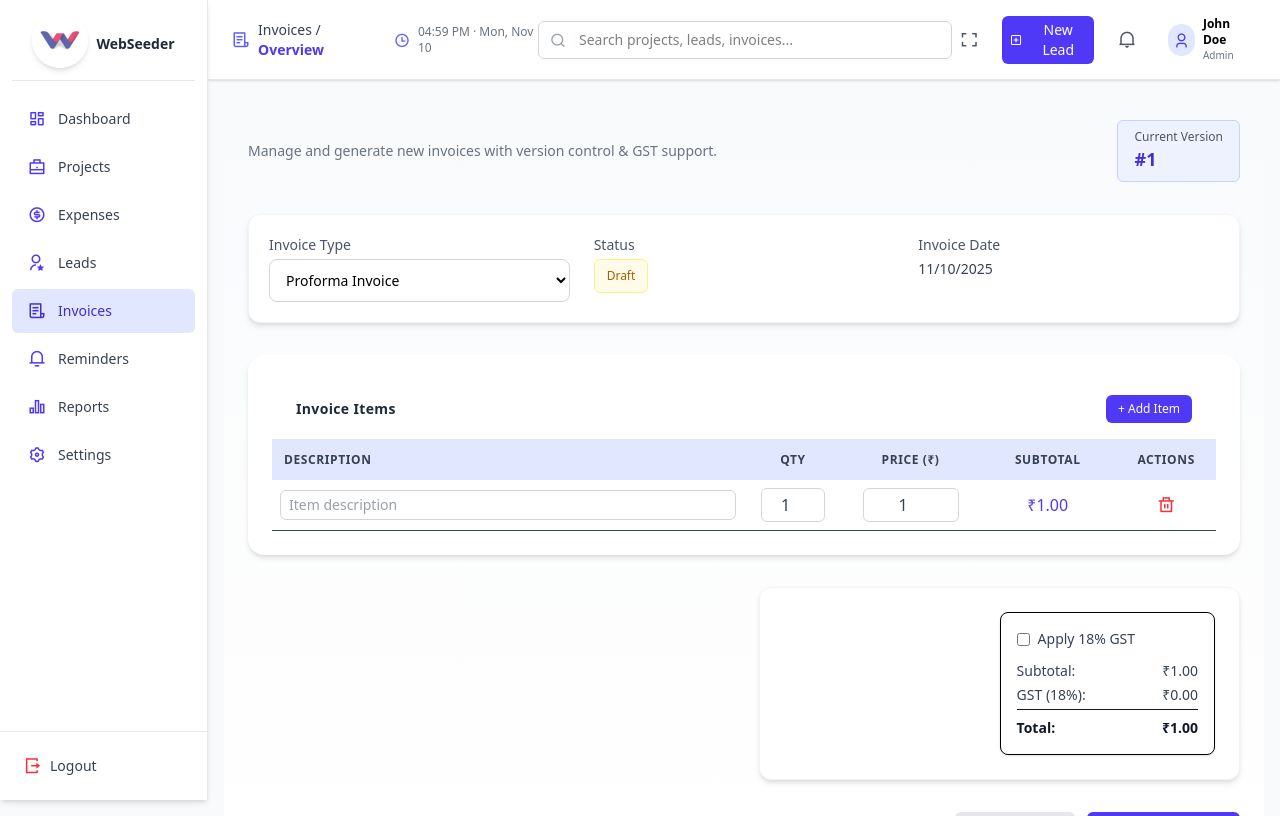
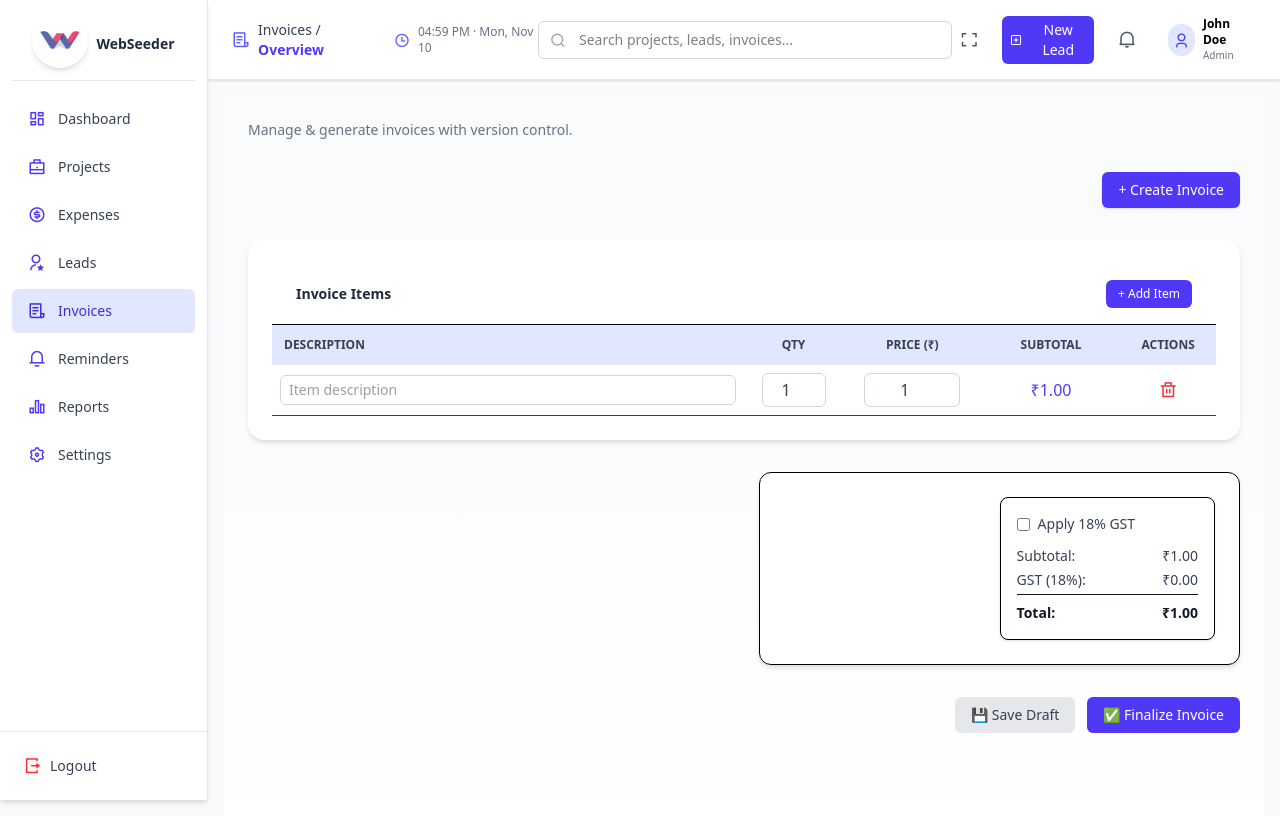
Before and after one commit to ganeshWebseeder/CRM-App, a React (Vite) app: page /invoices in a window 1280 px wide. Built offline with nearby package versions, Linux system fonts and the light colour scheme.

Commit message:
add changes in invoice section

```diff
--- a/src/Pages/InvoiceCreation.jsx
+++ b/src/Pages/InvoiceCreation.jsx
@@ -3,17 +3,23 @@ import InvoiceItemRow from "../components/invoices/InvoiceItemRow";
 import InvoiceSummary from "../components/invoices/InvoiceSummary";
 import InvoiceActions from "../components/invoices/InvoiceActions";
 import { motion } from "framer-motion";
+import { X } from "lucide-react";
 
 export default function InvoiceCreation() {
   const [invoice, setInvoice] = useState({
     type: "Proforma",
     items: [{ id: 1, description: "", qty: 1, price: 1 }],
     gstEnabled: false,
-    version: 1,
+
     status: "Draft",
+    number: "",
+    clientEmail: "",
+    amount: "",
   });
 
-  // 🧮 Calculations
+  const [showBasicForm, setShowBasicForm] = useState(false);
+
+  // Totals
   const subtotal = invoice.items.reduce(
     (sum, item) => sum + item.qty * item.price,
     0
@@ -21,7 +27,7 @@ export default function InvoiceCreation() {
   const gst = invoice.gstEnabled ? subtotal * 0.18 : 0;
   const total = subtotal + gst;
 
-  // ➕ Add Item
+  // Add Item
   const handleAddItem = () => {
     setInvoice({
       ...invoice,
@@ -32,7 +38,7 @@ export default function InvoiceCreation() {
     });
   };
 
-  // ✏️ Update Item
+  // Update item
   const handleUpdateItem = (id, field, value) => {
     setInvoice({
       ...invoice,
@@ -42,7 +48,7 @@ export default function InvoiceCreation() {
     });
   };
 
-  // ❌ Delete Item
+  // Delete item
   const handleDeleteItem = (id) => {
     setInvoice({
       ...invoice,
@@ -50,109 +56,176 @@ export default function InvoiceCreation() {
     });
   };
 
-  // 💾 Save Draft
+  // Save draft
   const handleSaveDraft = () => {
     localStorage.setItem("invoiceDraft", JSON.stringify(invoice));
-    alert("✅ Invoice draft saved successfully!");
+    alert("Invoice draft saved!");
   };
 
-  // ✅ Finalize Invoice
+  // Finalize
   const handleFinalize = () => {
     setInvoice((prev) => ({
       ...prev,
       status: "Finalized",
       version: prev.version + 1,
     }));
-    alert("🎉 Invoice finalized successfully!");
+    alert("Invoice finalized!");
   };
 
   return (
-    <div className="  p-6 space-y-8 bg-gradient-to-b from-gray-50 to-white min-h-screen">
-      {/* 🧾 Header Section */}
+    <div className="p-6 space-y-8 bg-gradient-to-b from-gray-50 to-white min-h-screen">
+
+      {/* HEADER */}
       <div className="flex justify-between items-center">
-        <div>
+        <p className="text-gray-500 text-sm">
+          Manage & generate invoices with version control.
+        </p>
 
-          <p className="text-gray-500 text-sm">
-            Manage and generate new invoices with version control & GST support.
-          </p>
-        </div>
-        <div className="bg-indigo-50 border border-indigo-200 px-4 py-2 rounded-md">
-          <p className="text-xs text-gray-600">Current Version</p>
-          <p className="text-lg font-semibold text-indigo-700">
-            #{invoice.version}
-          </p>
-        </div>
+
       </div>
 
-      {/* 💼 Invoice Meta Section */}
-      <div className="bg-white p-5 rounded-xl shadow-md border border-gray-100 grid grid-cols-1 md:grid-cols-3 gap-6">
-        {/* Type Selector */}
+      {/* 🔵 Create Invoice Button */}
+      <div className="flex justify-end">
+        <button
+          onClick={() => setShowBasicForm(true)}
+          className="bg-indigo-600 hover:bg-indigo-700 text-white px-4 py-2 rounded-md text-sm shadow"
+        >
+          + Create Invoice
+        </button>
+      </div>
+
+      {/* POPUP MODAL */}
+      {showBasicForm && (
+        <div className="fixed inset-0 bg-black/40 backdrop-blur-sm flex justify-center items-center z-50">
+          <motion.div
+            initial={{ scale: 0.85, opacity: 0 }}
+            animate={{ scale: 1, opacity: 1 }}
+            className="bg-white p-6 rounded-2xl shadow-xl max-w-2xl w-full relative"
+          >
+            {/* Close Button */}
+            <button
+              onClick={() => setShowBasicForm(false)}
+              className="absolute top-3 right-3 text-gray-500 hover:text-black"
+            >
+              <X size={20} />
+            </button>
+
+            <h2 className="text-lg font-semibold text-indigo-600 mb-4">
+              Invoice Basic Details
+            </h2>
+
+            <form
+              onSubmit={(e) => {
+                e.preventDefault();
+                setShowBasicForm(false);
+              }}
+              className="space-y-4"
+            >
+              <div className="grid grid-cols-1 md:grid-cols-2 gap-4">
+
+                {/* Number */}
                 <div>
-          <label className="block text-sm font-medium text-gray-600 mb-1">
-            Invoice Type
+                  <label className="block text-xs font-medium text-gray-600 mb-1">
+                    Invoice Number
                   </label>
-          <select
-            value={invoice.type}
-            onChange={(e) => setInvoice({ ...invoice, type: e.target.value })}
-            className="w-full border border-gray-300 rounded-lg px-3 py-2.5 text-sm focus:outline-none focus:ring-2 focus:ring-indigo-500"
-          >
-            <option value="Proforma">Proforma Invoice</option>
-            <option value="Tax">Tax Invoice</option>
-          </select>
+                  <input
+                    type="text"
+                    value={invoice.number}
+                    onChange={(e) =>
+                      setInvoice({ ...invoice, number: e.target.value })
+                    }
+                    placeholder="INV-001"
+                    className="w-full px-3 py-2 border border-gray-300 rounded-md text-sm"
+                  />
+                </div>
+
+                {/* Email */}
+                <div>
+                  <label className="block text-xs font-medium text-gray-600 mb-1">
+                    Client Email
+                  </label>
+                  <input
+                    type="email"
+                    value={invoice.clientEmail}
+                    onChange={(e) =>
+                      setInvoice({ ...invoice, clientEmail: e.target.value })
+                    }
+                    placeholder="client@example.com"
+                    className="w-full px-3 py-2 border border-gray-300 rounded-md text-sm"
+                  />
+                </div>
+
+                {/* Amount */}
+                <div>
+                  <label className="block text-xs font-medium text-gray-600 mb-1">
+                    Amount (₹)
+                  </label>
+                  <input
+                    type="number"
+                    value={invoice.amount}
+                    onChange={(e) =>
+                      setInvoice({ ...invoice, amount: e.target.value })
+                    }
+                    placeholder="Enter amount"
+                    className="w-full px-3 py-2 border border-gray-300 rounded-md text-sm"
+                  />
                 </div>
 
                 {/* Status */}
                 <div>
-          <label className="block text-sm font-medium text-gray-600 mb-1">
+                  <label className="block text-xs font-medium text-gray-600 mb-1">
                     Status
                   </label>
-          <span
-            className={`px-3 py-2 text-xs font-medium rounded-md inline-block text-center ${
-              invoice.status === "Finalized"
-                ? "bg-green-100 text-green-700 border border-green-200"
-                : "bg-yellow-50 text-yellow-700 border border-yellow-200"
-            }`}
+                  <select
+                    value={invoice.status}
+                    onChange={(e) =>
+                      setInvoice({ ...invoice, status: e.target.value })
+                    }
+                    className="w-full px-3 py-2 border border-gray-300 rounded-md text-sm"
                   >
-            {invoice.status}
-          </span>
-        </div>
-
-        {/* Version Info */}
-        <div>
-          <label className="block text-sm font-medium text-gray-600 mb-1">
-            Invoice Date
-          </label>
-          <p className="text-sm text-gray-700">
-            {new Date().toLocaleDateString()}
-          </p>
+                    <option value="Draft">Draft</option>
+                    <option value="Pending">Pending</option>
+                    <option value="Paid">Paid</option>
+                    <option value="Overdue">Overdue</option>
+                  </select>
                 </div>
               </div>
 
+              <div className="flex justify-end">
+                <button
+                  type="submit"
+                  className="bg-indigo-600 hover:bg-indigo-700 text-white px-4 py-2 rounded-md text-sm"
+                >
+                  Save Details
+                </button>
+              </div>
+            </form>
+          </motion.div>
+        </div>
+      )}
 
+      {/* ITEMS TABLE */}
       <motion.div
         initial={{ opacity: 0, x: 20 }}
         animate={{ opacity: 1, x: 0 }}
-  transition={{ duration: 0.4 }}
         className="bg-white rounded-2xl shadow-md p-6 overflow-x-auto"
       >
-  <div className="flex justify-between items-center px-6 py-4  border-b border-gray-200">
-    <h2 className="text-sm font-semibold text-gray-800 tracking-wide">
-      Invoice Items
-    </h2>
+        <div className="flex justify-between items-center px-6 py-4 border-b">
+          <h2 className="text-sm font-semibold text-gray-800">Invoice Items</h2>
 
-    {!invoice.status.includes("Finalized") && (
+          {invoice.status !== "Finalized" && (
             <button
               onClick={handleAddItem}
-        className="bg-indigo-600 hover:bg-indigo-700 text-white text-xs px-3 py-1.5 rounded-md transition"
+              className="bg-indigo-600 hover:bg-indigo-700 text-white text-xs px-3 py-1.5 rounded-md"
             >
               + Add Item
             </button>
           )}
         </div>
 
-  <table className="w-full  text-gray-700">
-    <thead className="bg-gray-100 text-gray-600 uppercase text-xs tracking-wider">
-      <tr className="bg-indigo-100 text-gray-700">
+        <table className="w-full text-gray-700">
+          <thead className="bg-indigo-100 text-gray-700 text-xs uppercase">
+            <tr>
               <th className="p-3 text-left">Description</th>
               <th className="p-3 text-center">Qty</th>
               <th className="p-3 text-center">Price (₹)</th>
@@ -176,12 +249,10 @@ export default function InvoiceCreation() {
         </table>
       </motion.div>
 
-
-
-      {/* 💰 Totals Section */}
+      {/* TOTALS */}
       <div className="flex flex-col md:flex-row justify-between gap-8">
         <div className="w-full md:w-1/2"></div>
-        <div className="w-full md:w-1/2 bg-white rounded-xl shadow-md border border-gray-100 p-6">
+        <div className="w-full md:w-1/2 bg-white rounded-xl shadow-md p-6 border">
           <InvoiceSummary
             subtotal={subtotal}
             gst={gst}
@@ -194,7 +265,7 @@ export default function InvoiceCreation() {
         </div>
       </div>
 
-      {/* 🎯 Action Buttons */}
+      {/* ACTION BUTTONS */}
       <div className="flex justify-end">
         <InvoiceActions
           onSaveDraft={handleSaveDraft}
--- a/src/components/projectdetails/ProjectInvoicesTab.jsx
+++ b/src/components/projectdetails/ProjectInvoicesTab.jsx
@@ -77,84 +77,6 @@ export default function ProjectInvoicesTab() {
 
   return (
     <div className="space-y-6">
-      {/* 🧾 Create Invoice Form */}
-      <form
-        onSubmit={handleSubmit}
-        className="bg-gray-50 p-4 rounded-lg border border-gray-200 shadow-sm space-y-3"
-      >
-        <h2 className="text-sm font-semibold text-gray-700 mb-2">
-          {editInvoice ? "Modify Invoice (New Version)" : "Create New Invoice"}
-        </h2>
-
-        <div className="grid grid-cols-1 md:grid-cols-4 gap-4">
-          {/* Invoice Number */}
-          <div>
-            <label className="block text-xs font-medium text-gray-600 mb-1">
-              Invoice Number
-            </label>
-            <input
-              type="text"
-              value={invoiceNumber}
-              onChange={(e) => setInvoiceNumber(e.target.value)}
-              placeholder="INV-001"
-              className="w-full px-3 py-2 border border-gray-300 rounded-md text-sm focus:ring-1 focus:ring-indigo-400"
-            />
-          </div>
-
-          {/* Client Email */}
-          <div>
-            <label className="block text-xs font-medium text-gray-600 mb-1">
-              Client Email
-            </label>
-            <input
-              type="email"
-              value={clientEmail}
-              onChange={(e) => setClientEmail(e.target.value)}
-              placeholder="client@example.com"
-              className="w-full px-3 py-2 border border-gray-300 rounded-md text-sm focus:ring-1 focus:ring-indigo-400"
-            />
-          </div>
-
-          {/* Amount */}
-          <div>
-            <label className="block text-xs font-medium text-gray-600 mb-1">
-              Amount (₹)
-            </label>
-            <input
-              type="number"
-              value={amount}
-              onChange={(e) => setAmount(e.target.value)}
-              placeholder="Enter amount"
-              className="w-full px-3 py-2 border border-gray-300 rounded-md text-sm focus:ring-1 focus:ring-indigo-400"
-            />
-          </div>
-
-          {/* Status */}
-          <div>
-            <label className="block text-xs font-medium text-gray-600 mb-1">
-              Status
-            </label>
-            <select
-              value={status}
-              onChange={(e) => setStatus(e.target.value)}
-              className="w-full px-3 py-2 border border-gray-300 rounded-md text-sm focus:ring-1 focus:ring-indigo-400"
-            >
-              <option value="Pending">Pending</option>
-              <option value="Paid">Paid</option>
-              <option value="Overdue">Overdue</option>
-            </select>
-          </div>
-        </div>
-
-        <div className="flex justify-end">
-          <button
-            type="submit"
-            className="bg-indigo-600 hover:bg-indigo-700 text-white text-sm px-4 py-2 rounded-md transition"
-          >
-            {editInvoice ? "Update Invoice" : "Create Invoice"}
-          </button>
-        </div>
-      </form>
 
       {/* 📄 Invoices Table */}
       <div className="overflow-x-auto bg-white rounded-lg shadow border border-gray-200">
```
Lines whose indentation alone changed are shown as unchanged.
